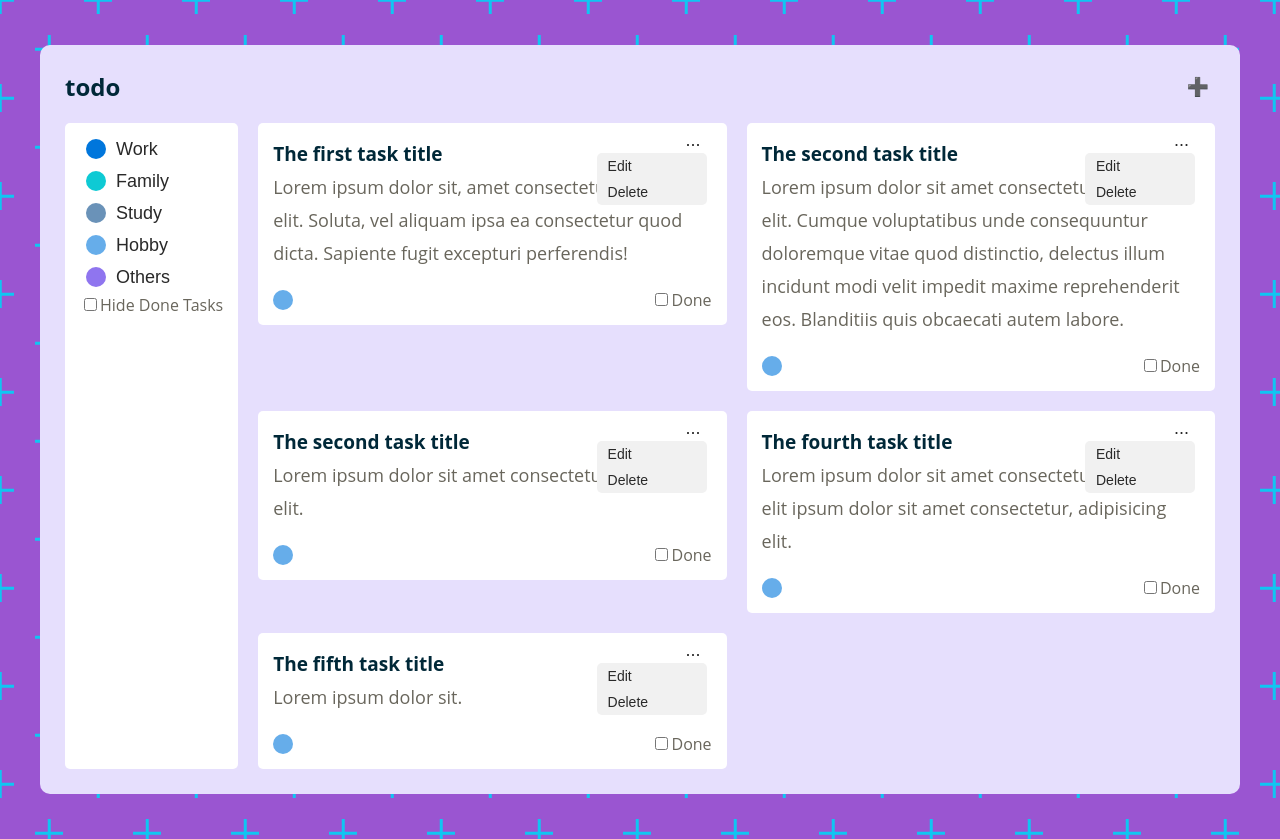
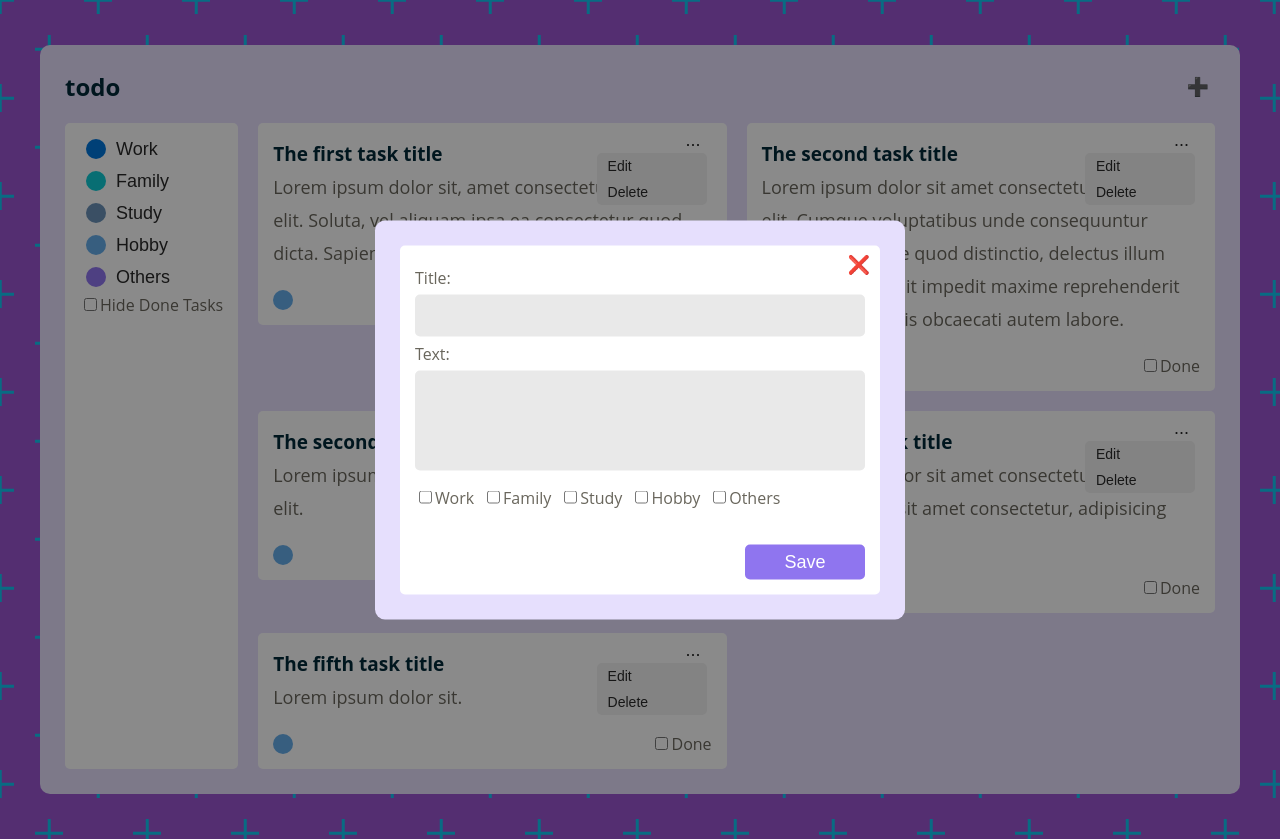
Before and after one commit to Kavin-crew/react-course-exercises, a React (Create React App) app in the folder _practical exercise/todo-list-v2/: page / in a window 1280 px wide. Built offline with nearby package versions, Linux system fonts and the light colour scheme.

Commit message:
adding form

```diff
--- a/_practical exercise/todo-list-v2/src/App.js
+++ b/_practical exercise/todo-list-v2/src/App.js
@@ -70,6 +70,8 @@ export default function App() {
       <Header />
       <Sidebar />
       <Main />
+      <PopUpForm />
+      <PopUpOverlay />
     </div>
   );
 }
@@ -176,3 +178,52 @@ function EditControl() {
     </div>
   );
 }
+
+function PopUpForm() {
+  return (
+    <form className="form">
+      <button className="btn form__close_btn">
+        <span role="button" aria-label="close">
+          ❌
+        </span>
+      </button>
+      <div className="form__container">
+        <div className="form__row">
+          <label htmlFor="form__title">Title: </label>
+          <input type="text" name="form__title" />
+        </div>
+        <div className="form__row">
+          <label htmlFor="form__text">Text: </label>
+          <textarea type="text" name="form__text" className="form__text" />
+        </div>
+        <ul className="form__tag_list">
+          <li className="form__tag_item">
+            <input type="checkbox" name="form__Work" />
+            <label htmlFor="form__Work">Work</label>
+          </li>
+          <li className="form__tag_item">
+            <input type="checkbox" name="form__Family" />
+            <label htmlFor="form__Family">Family</label>
+          </li>
+          <li className="form__tag_item">
+            <input type="checkbox" name="form__Study" />
+            <label htmlFor="form__Study">Study</label>
+          </li>
+          <li className="form__tag_item">
+            <input type="checkbox" name="form__Hobby" />
+            <label htmlFor="form__Hobby">Hobby</label>
+          </li>
+          <li className="form__tag_item">
+            <input type="checkbox" name="form__Others" />
+            <label htmlFor="form__Others">Others</label>
+          </li>
+        </ul>
+        <button className="btn btn-save">Save</button>
+      </div>
+    </form>
+  );
+}
+
+function PopUpOverlay() {
+  return <div className="pop_up__overlay"></div>;
+}
--- a/_practical exercise/todo-list-v2/src/index.css
+++ b/_practical exercise/todo-list-v2/src/index.css
@@ -71,6 +71,8 @@ body {
   justify-content: center;
   align-items: center;
   padding: 45px 25px;
+  position: relative;
+  min-height: 100vh;
 }
 
 html {
@@ -215,6 +217,90 @@ input[type='checkbox'] {
   font-size: 1.4rem;
 }
 
+/* form */
+.form {
+  position: absolute;
+  max-width: 530px;
+  width: 100%;
+  top: 50%;
+  left: 50%;
+  transform: translate(-50%, -50%);
+  background: var(--color-purple-3);
+  border-radius: 10px;
+  padding: 25px;
+  z-index: 2;
+}
+
+textarea {
+  resize: none;
+  border: none;
+  border-radius: 5px;
+  width: 100%;
+  font-family: inherit;
+  color: inherit;
+  background: var(--color-gray-2);
+  font-size: 1.6rem;
+  padding: 10px;
+  min-height: 100px;
+}
+
+.btn-save {
+  background: var(--color-purple-1);
+  color: #fff;
+  width: 120px;
+  height: 35px;
+  text-align: center;
+  border-radius: 5px;
+  display: block;
+  margin-left: auto;
+  margin-top: 30px;
+}
+
+.form__container {
+  padding: 15px;
+  border-radius: 5px;
+  background: var(--color-white);
+}
+
+.form__close_btn {
+  position: absolute;
+  top: 35px;
+  right: 35px;
+  padding: 0;
+}
+
+input[type='text'].form__text {
+  min-height: 80px;
+}
+
+input[type='text'] {
+  border: none;
+  border-radius: 5px;
+  width: 100%;
+  font-family: inherit;
+  color: inherit;
+  background: var(--color-gray-2);
+  font-size: 1.6rem;
+  padding: 10px;
+}
+
+.form__tag_list {
+  display: flex;
+  gap: 9px;
+  flex-wrap: wrap;
+}
+
+.pop_up__overlay {
+  display: block;
+  width: 100%;
+  height: 100%;
+  position: absolute;
+  z-index: 1;
+  background: #00000075;
+  inset: 0;
+  margin: auto;
+}
+
 @media only screen and (max-width: 600px) {
   .container {
     grid-template-areas: 'header' 'sidebar' 'main';
```
Also changed, not shown: _practical exercise/todo-list-v2/src/index.min.css (added).
